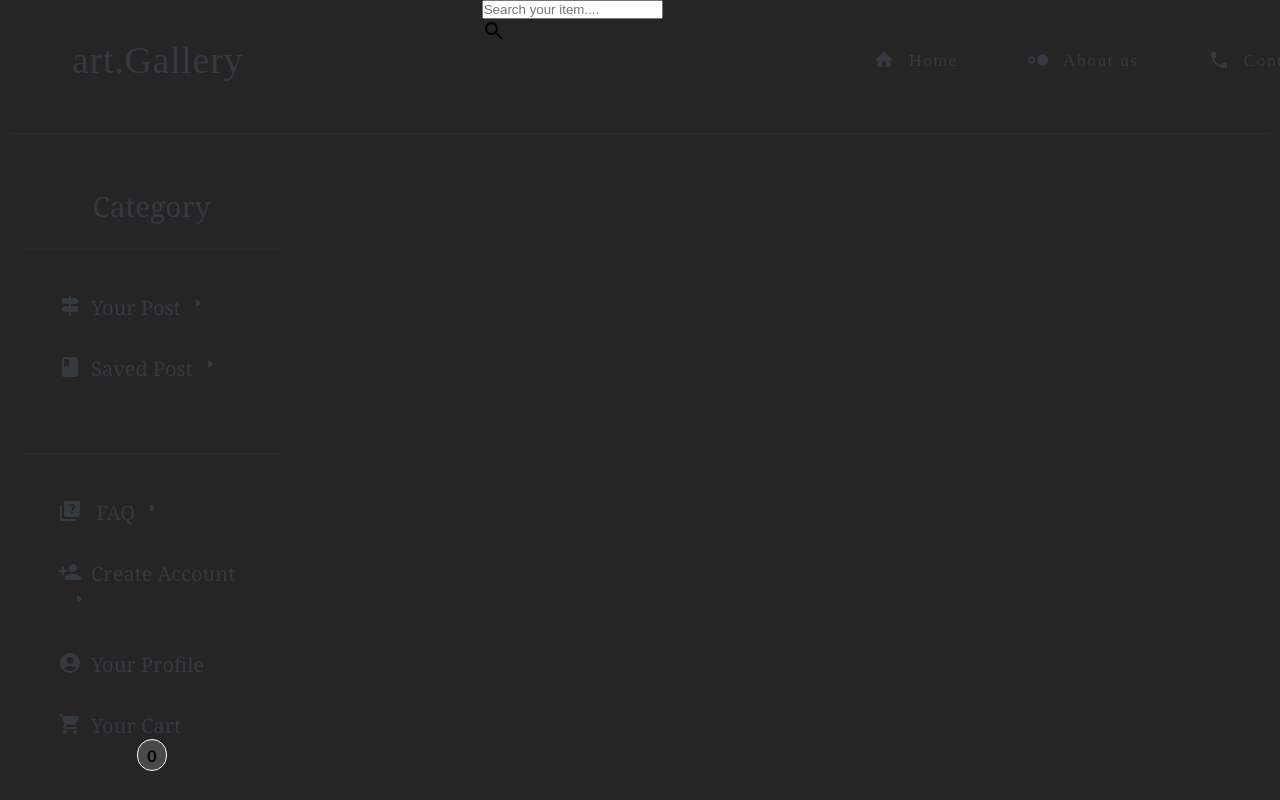
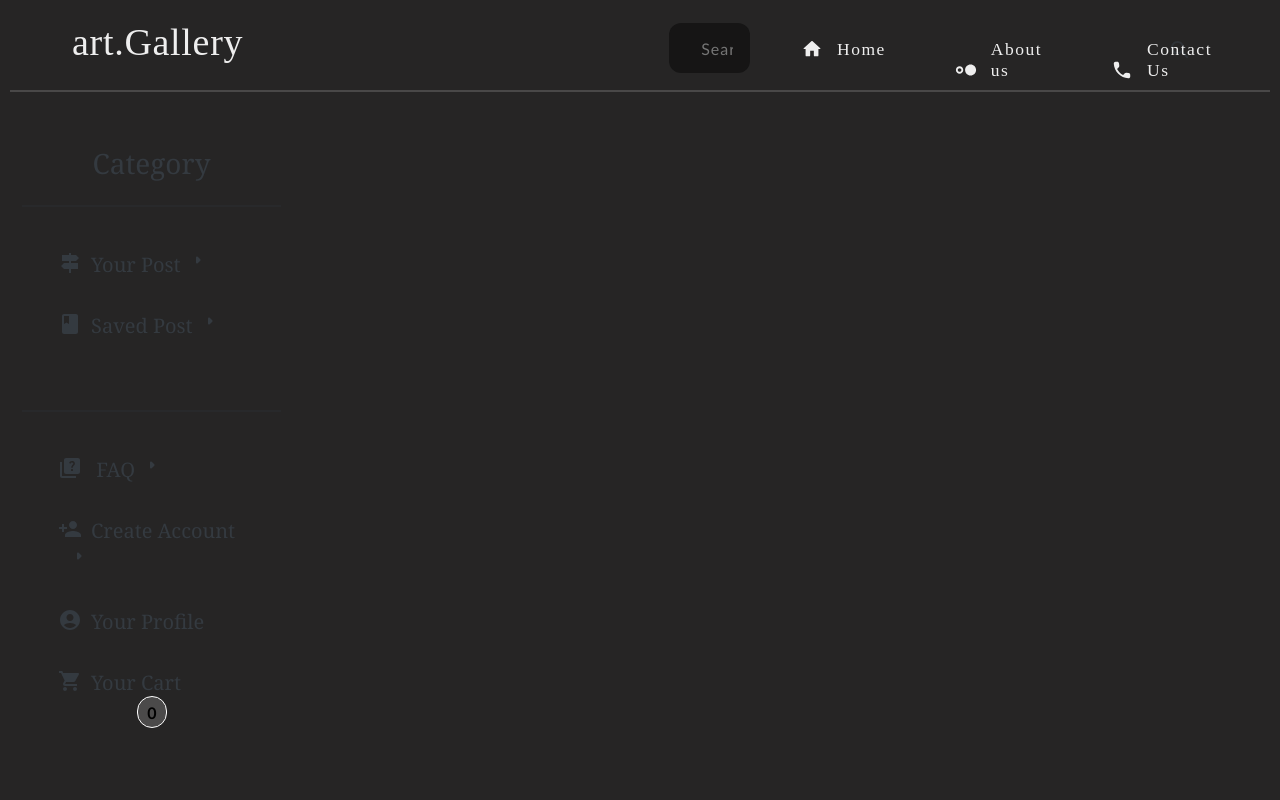
Before and after one commit to Pragyani/art-gallery, a React (Create React App) app: page / in a window 1280 px wide. Shown: the top 800 px of the page. Built offline with nearby package versions, Linux system fonts and the light colour scheme.

Commit message:
add : styling of input field of searchbar

```diff
--- a/src/NavigationBar/nav.css
+++ b/src/NavigationBar/nav.css
@@ -1,10 +1,10 @@
 .NavigationBar {
     width: 100%;
-    height: auto;
+    height: 90px;
     padding-left: 20px;
     padding-right: 20px;
     overflow: hidden;
-    margin-bottom: 20px;
+    /* margin-bottom: 20px; */
 }
 
 .NavigationBar .navBar {
@@ -13,8 +13,12 @@
 }
 
 .navBar .nav-p1 {
-    width: 50%;
-    padding: 18px;
+    /* width: 50%; */
+    /* padding: 18px; */
+    padding-left: 18px;
+    padding-right: 18px;
+    /* padding-top: 10px; */
+    /* border: 1px solid black; */
 }
 
 .navBar .nav-p1 h1 {
@@ -24,25 +28,26 @@
     letter-spacing: 0.7px;
     font-weight: 350;
     font-size: 38px;
-    color: #343a40;
+    color: rgba(255, 255, 255, 0.925);
     cursor: pointer;
 }
 
 .navBar .nav-p2 {
-    width: 65%;
-    padding: 18px;
+    width: 60%;
+    /* border: 1px solid black; */
+    padding: 3px;
 }
 
 .navBar .nav-p2 .nav-ul {
     width: 100%;
     display: flex;
-    margin-left: 30%;
-    padding-top: 22px;
+    /* margin-left: 20%; */
+    padding-top: 26px;
     list-style: none;
 }
 
 hr {
-    color: #343a40;
+    color: rgba(255, 255, 255, 0.804);
     border: 1px solid;
     margin-left: 10px;
     margin-right: 10px;
@@ -56,7 +61,7 @@ hr {
     transition: all 0.3s ease-in-out;
     border: none;
     padding: 10px;
-    color: #343a40;
+    color: rgba(255, 255, 255, 0.925);
     letter-spacing: 1.5px;
     border-radius: 30px;
     font-size: 17.5px;
@@ -88,3 +93,54 @@ hr {
     font-weight: lighter;
     font-size: 22px;
 }
+
+.input-field {
+    width: 50%;
+    margin-left: 25pc;
+    margin-right: 1pc;
+    height: auto;
+    padding: 8px;
+    /* border: 1px solid black; */
+}
+
+.input-field .searchbox {
+    width: 100%;
+
+}
+
+.input-field .searchbox input {
+    padding: 17px;
+    outline: none;
+    border: none;
+    margin-top: 15px;
+    border-radius: 12px;
+    width: 100%;
+    height: 50px;
+    position: relative;
+    letter-spacing: 1px;
+    text-transform: capitalize;
+    font-family: 'Gill Sans', 'Gill Sans MT', Calibri, 'Trebuchet MS', sans-serif;
+    padding-left: 2pc;
+    font-size: 16px;
+    background-color: rgba(0, 0, 0, 0.436);
+}
+
+.input-field .searchbox input:hover {
+    box-shadow: 5px 1px 13px #343a4022;
+    border: 1px solid black;
+    background-color: rgba(255, 255, 255, 0.841);
+}
+
+
+.input-field .searchbox .shrp-i {
+    position: absolute;
+    /* right: -10px; */
+    left: 73pc;
+    top: 2.4pc;
+    cursor: pointer;
+    color: #343a40ad;
+}
+
+.shrp-i:hover {
+    color: #343a40;
+}
```
